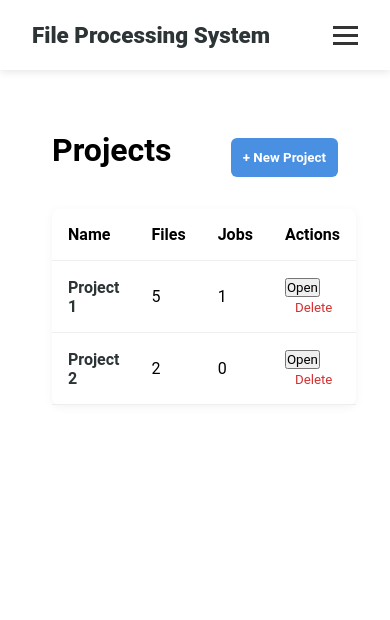
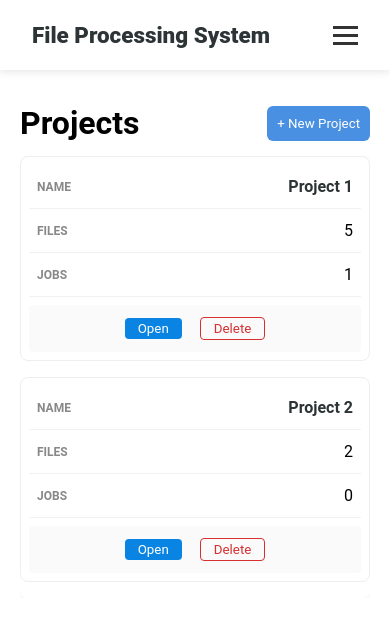
Before and after one commit to rishab-mindfire/File-Processing-System, a React (Vite) app: page /projects in a window 390 px wide. Both pictures are taken after a click on the button "Login". Shown: the top 620 px of the page. Built offline with nearby package versions, Linux system fonts and the light colour scheme.

Commit message:
fix : styling project responsive

```diff
--- a/src/pages/ProjectDetails/ProjectDetails.module.css
+++ b/src/pages/ProjectDetails/ProjectDetails.module.css
@@ -3,18 +3,21 @@
   max-width: 1200px;
   margin: 0 auto;
 }
+
 .header {
   display: flex;
   align-items: center;
   gap: 1rem;
   margin-bottom: 2rem;
 }
+
 .backBtn {
   background: #eee;
   border: none;
   padding: 8px 15px;
   border-radius: 4px;
   cursor: pointer;
+  white-space: nowrap;
 }
 
 .dropZone {
@@ -25,6 +28,11 @@
   border-radius: 12px;
   cursor: pointer;
   margin-bottom: 2rem;
+  transition: background 0.2s;
+}
+
+.dropZone:hover {
+  background: #e6f2ff;
 }
 
 .hiddenInput {
@@ -36,17 +44,29 @@
   grid-template-columns: 1fr 1fr;
   gap: 2rem;
 }
+
 .card {
   background: white;
   padding: 1.5rem;
   border-radius: 8px;
   box-shadow: 0 2px 8px rgba(0, 0, 0, 0.1);
+  overflow: hidden;
+}
+
+.sectionHeader {
+  display: flex;
+  justify-content: space-between;
+  align-items: center;
+  margin-bottom: 1rem;
+  flex-wrap: wrap;
+  gap: 10px;
 }
 
 .table {
   width: 100%;
   border-collapse: collapse;
 }
+
 .table td,
 .table th {
   padding: 12px;
@@ -54,31 +74,28 @@
   border-bottom: 1px solid #eee;
 }
 
-.processBtn {
-  background: #00b894;
-  color: white;
-  border: none;
-  padding: 5px 10px;
-  border-radius: 4px;
-  cursor: pointer;
+/* Progress bar styles */
+.jobItem {
+  margin-bottom: 1.5rem;
+  padding: 10px;
+  border: 1px solid #f0f0f0;
+  border-radius: 6px;
 }
 
-.jobItem {
-  margin-bottom: 1.5rem;
-}
 .jobInfo {
   display: flex;
   justify-content: space-between;
-  margin-bottom: 5px;
+  margin-bottom: 8px;
   font-size: 0.9rem;
+  font-weight: 500;
 }
 
-/* Custom Progress Bar Styling */
 .progressTrack {
   background: #dfe6e9;
   height: 10px;
   border-radius: 5px;
   overflow: hidden;
+  margin-bottom: 10px;
 }
 
 .progressBar {
@@ -86,3 +103,39 @@
   height: 100%;
   transition: width 0.3s ease;
 }
+
+/* --- media QUERIES --- */
+
+@media (max-width: 992px) {
+  .grid {
+    grid-template-columns: 1fr;
+  }
+}
+
+@media (max-width: 600px) {
+  .container {
+    padding: 1rem;
+  }
+
+  .header h1 {
+    font-size: 1.2rem;
+  }
+
+  .dropZone {
+    padding: 1.5rem;
+  }
+
+  .card {
+    overflow-x: auto;
+    padding: 1rem;
+  }
+
+  .jobInfo {
+    flex-direction: column;
+    gap: 4px;
+  }
+
+  .statusLabel {
+    align-self: flex-start;
+  }
+}
--- a/src/pages/Projects/ProjectList.module.css
+++ b/src/pages/Projects/ProjectList.module.css
@@ -1,12 +1,13 @@
-.container {
-  padding: 2rem;
-}
-
 .header {
   display: flex;
   justify-content: space-between;
   align-items: center;
-  margin-bottom: 2rem;
+}
+
+/* table */
+.tableContainer {
+  width: 100%;
+  overflow-x: auto;
 }
 
 .table {
@@ -24,42 +25,51 @@
   border-bottom: 1px solid #eee;
 }
 
-.table tr:hover {
-  background-color: #f9f9f9;
+.bold {
+  font-weight: 600;
+  color: #333;
 }
-
+.action {
+  width: 100px;
+}
+.actionsCell {
+  display: flex;
+  gap: 0.5rem;
+  justify-content: flex-start;
+}
 .bold {
   font-weight: 600;
   color: #2d3436;
 }
-
-.btnPrimary {
-  background: #0984e3;
-  color: white;
+/* delete btn */
+.btnDanger {
+  color: #d63031;
+  background: none;
+  cursor: pointer;
+  margin-left: 10px;
+  border: 1px solid;
+  padding: 3px;
+  padding-inline: 13px;
+  border-radius: 4px;
+}
+.open {
+  padding: 3px;
+  padding-inline: 13px;
+  background-color: #0984e3;
   border: none;
-  padding: 10px 20px;
   border-radius: 4px;
+  color: #ffffff;
+}
+.open:hover {
+  size: 1;
   cursor: pointer;
 }
 
-.btnDanger {
-  color: #d63031;
-  background: none;
-  border: none;
-  cursor: pointer;
-  margin-left: 10px;
-}
-
+/* model */
 .spinner {
   text-align: center;
   margin-top: 4rem;
   font-weight: bold;
-}
-
-.form {
-  display: flex;
-  flex-direction: column;
-  gap: 1rem;
 }
 
 .modalActions {
@@ -112,14 +122,60 @@
   resize: vertical;
   min-height: 80px;
 }
-
+/* new project */
 .btnPrimary {
   margin-top: 1rem;
-  padding: 12px;
+  padding: 10px;
   cursor: pointer;
   background-color: #4a90e2;
   color: white;
   border: none;
   border-radius: 6px;
-  font-weight: bold;
 }
+
+/*media query */
+@media (max-width: 768px) {
+  .table thead {
+    display: none;
+  }
+
+  .table tr {
+    display: block;
+    margin-bottom: 1rem;
+    border: 1px solid #eee;
+    border-radius: 8px;
+    padding: 0.5rem;
+  }
+
+  .table td {
+    display: flex;
+    justify-content: space-between;
+    align-items: center;
+    text-align: right;
+    border-bottom: 1px solid #f1f1f1;
+    padding: 0.75rem 0.5rem;
+  }
+
+  .table td:last-child {
+    border-bottom: none;
+    justify-content: center;
+    background: #fafafa;
+    margin-top: 0.5rem;
+    border-radius: 4px;
+  }
+  .table td::before {
+    content: attr(data-label);
+    font-weight: bold;
+    text-transform: uppercase;
+    font-size: 0.75rem;
+    color: #888;
+    float: left;
+  }
+  .btnPrimary {
+    margin-bottom: 15px;
+  }
+
+  .table td:last-child::before {
+    content: none;
+  }
+}
--- a/src/pages/Projects/ProjectList.tsx
+++ b/src/pages/Projects/ProjectList.tsx
@@ -82,23 +82,28 @@ export default function ProjectList() {
       {state.projects.length === 0 ? (
         <div className={styles.empty}>No projects found.</div>
       ) : (
+        <div className={styles.tableContainer}>
           <table className={styles.table}>
             <thead>
               <tr>
                 <th>Name</th>
                 <th>Files</th>
                 <th>Jobs</th>
-              <th>Actions</th>
+                <th className={styles.action}>Actions</th>
               </tr>
             </thead>
             <tbody>
               {state.projects.map((project) => (
                 <tr key={project.id}>
-                <td className={styles.bold}>{project.name}</td>
-                <td>{project.filesCount}</td>
-                <td>{project.jobsCount}</td>
-                <td>
-                  <button onClick={() => navigate(`/projects/${project.id}`)}>
+                  <td data-label="Name" className={styles.bold}>
+                    {project.name}
+                  </td>
+                  <td data-label="Files">{project.filesCount}</td>
+                  <td data-label="Jobs">{project.jobsCount}</td>
+                  <td data-label="Actions" className={styles.actionsCell}>
+                    <button
+                      className={styles.open}
+                      onClick={() => navigate(`/projects/${project.id}`)}>
                       Open
                     </button>
                     <button
@@ -111,6 +116,7 @@ export default function ProjectList() {
               ))}
             </tbody>
           </table>
+        </div>
       )}
 
       {/* Creating new project Modal */}
```
Lines whose indentation alone changed are shown as unchanged.
